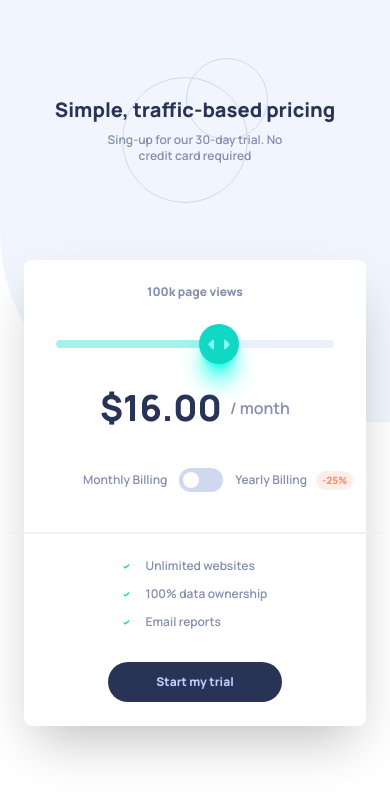
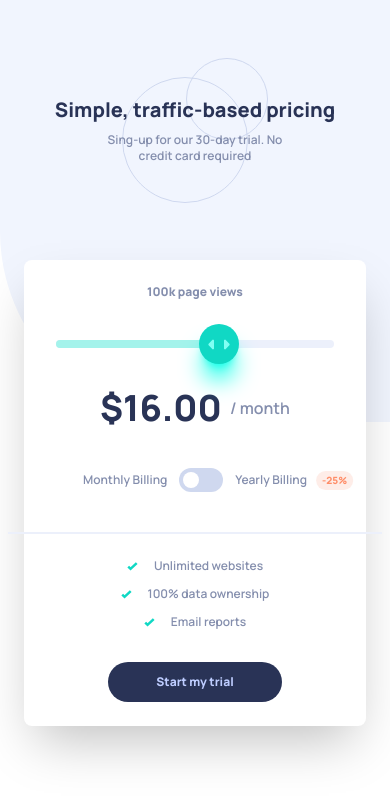
Before and after one commit to joaopmazzo/interactive-pricing-component, a React (Vite) app: page / in a window 390 px wide. Shown: the top 800 px of the page. Built offline with nearby package versions, Linux system fonts and the light colour scheme; what tailwindcss-radix would draw is missing.

Commit message:
add size in the icons image and refactor benefits items position

```diff
--- a/src/components/CreateBenefits.tsx
+++ b/src/components/CreateBenefits.tsx
@@ -6,7 +6,7 @@ interface CreateBenefitsProps {
 
 const CreateBenefits = ({ text }: CreateBenefitsProps) => (
   <div className="flex items-center gap-4">
-    <img src={IconCheck} alt="Check icon" className="w-[7px] h-[5px]" />
+    <img src={IconCheck} alt="Check icon" className="w-[11px] h-[9px]" />
     <p className="font-semibold text-light-text text-xs">{text}</p>
   </div>
 );
--- a/src/components/PriceCard.tsx
+++ b/src/components/PriceCard.tsx
@@ -97,7 +97,10 @@ export default function PriceCard() {
       <hr className="border border-[#ECF0FB] w-[calc(100%+3rem+3rem)] mt-10" />
 
       <section className="flex flex-col sm:flex-row items-center justify-between w-full mt-6 sm:mt-8">
-        <div role="contentinfo" className="flex flex-col gap-3">
+        <div
+          role="contentinfo"
+          className="flex flex-col items-center sm:items-start justify-center gap-3"
+        >
           <CreateBenefits text="Unlimited websites" />
           <CreateBenefits text="100% data ownership" />
           <CreateBenefits text="Email reports" />
```
